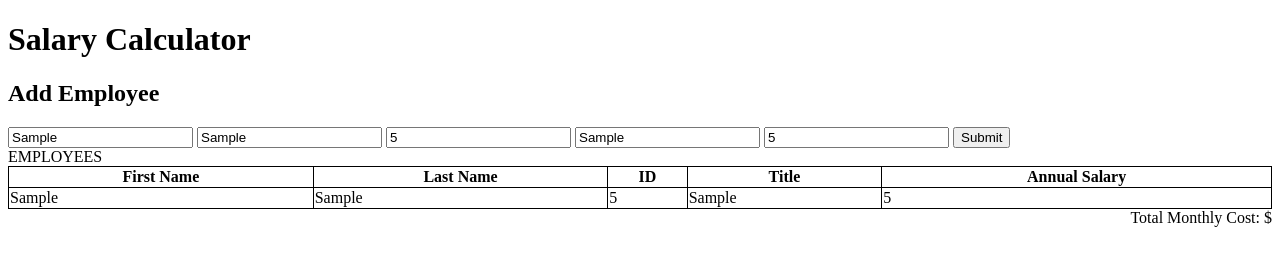
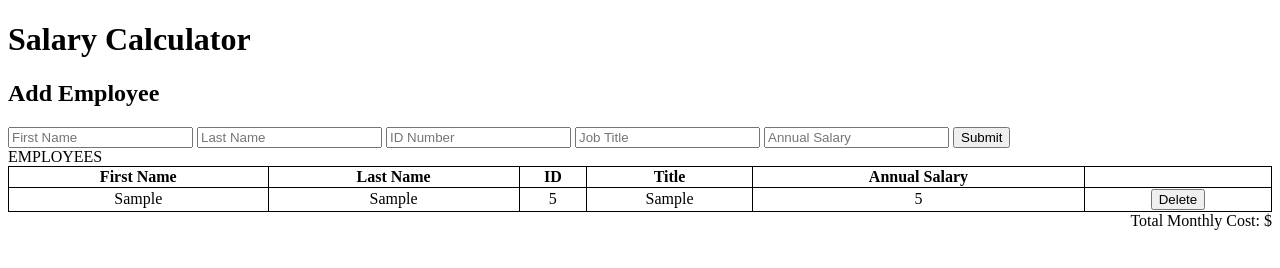
Before and after one commit to AlyssaNichols/weekend-jquery-salary-calculator, a plain HTML site: page index.html in a window 1280 px wide. Both pictures are taken after typing "Sample", "Sample", "5", "Sample", "5" into the empty fields and a click on the button "Submit". Drawn offline with Linux system fonts and the light colour scheme.

Commit message:
got functioning delete button added

```diff
--- a/client.js
+++ b/client.js
@@ -1,16 +1,15 @@
 $(document).ready(readyNow);
 function readyNow(){
     addToTable();
+    $("#tableBody").on("click", ".deleteButton", onDelete);
 }
-function addToTable(){ //This flashes on the screen then goes blank
-    console.log("wtf");
+function addToTable(){
         $(".submitButton").on("click", function(){
         const firstName = $("#firstName").val();
         const lastName = $("#lastName").val();
         const idNumber = $("#idNumber").val();
         const jobTitle = $("#jobTitle").val();
         const annualSalary = $("#annualSalary").val();
-        console.log(firstName, lastName, idNumber, jobTitle, annualSalary);
         $("#tableBody").append(`
         <tr>
             <td>${firstName}</td>
@@ -18,6 +17,17 @@ function addToTable(){ //This flashes on the screen then goes blank
             <td>${idNumber}</td>
             <td>${jobTitle}</td>
             <td>${annualSalary}</td>
+            <td><button type ="button" class="deleteButton">Delete</button></td>
           </tr>`);
+        $("#firstName").val("");
+        $("#lastName").val("");
+        $("#idNumber").val("");
+        $("#jobTitle").val("");
+        $("#annualSalary").val("");
         });
     }
+
+    function onDelete(event) {
+        const button = event.target;
+        $(button).closest("tr").remove();
+      }
--- a/style.css
+++ b/style.css
@@ -10,3 +10,7 @@ table, th, td {
   .totalCost{
    text-align: right;
   }
+
+  td{
+    text-align: center;
+  }
```
